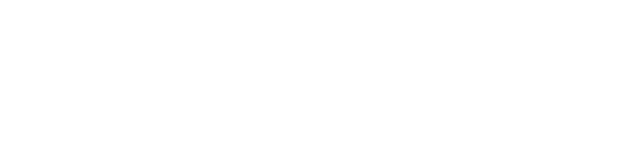
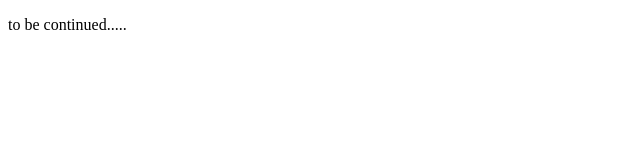
Before and after one commit to kaixinwanghoufei/3333, a plain HTML site: page index.html in a window 1280 px wide. Shown: the whole page, without its empty margins (0-640 px from the left). Drawn offline with Linux system fonts and the light colour scheme.

Commit message:
index link

```diff
--- a/index.html
+++ b/index.html
@@ -6,6 +6,7 @@
     <title>to be continued</title>
 </head>
 <body>
+    <p>to be continued.....</p>
 
 </body>
 </html>
```
